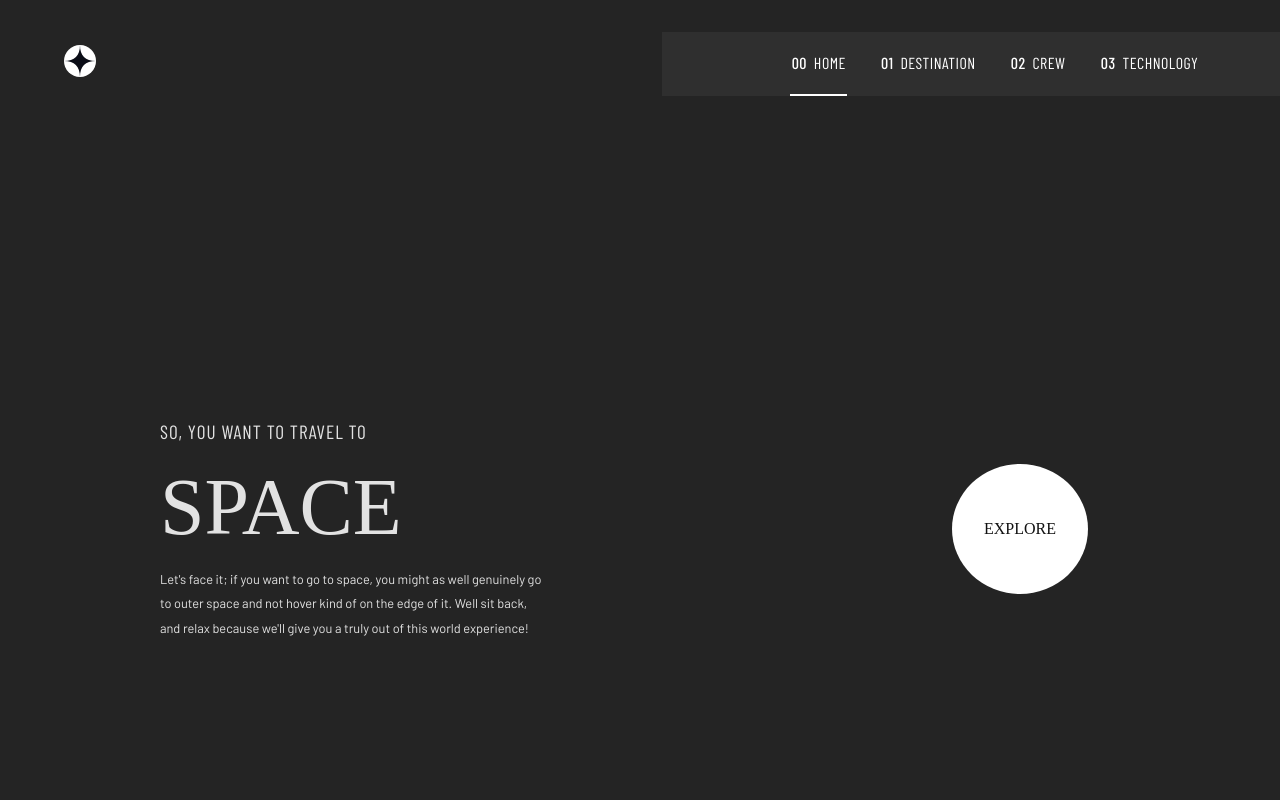
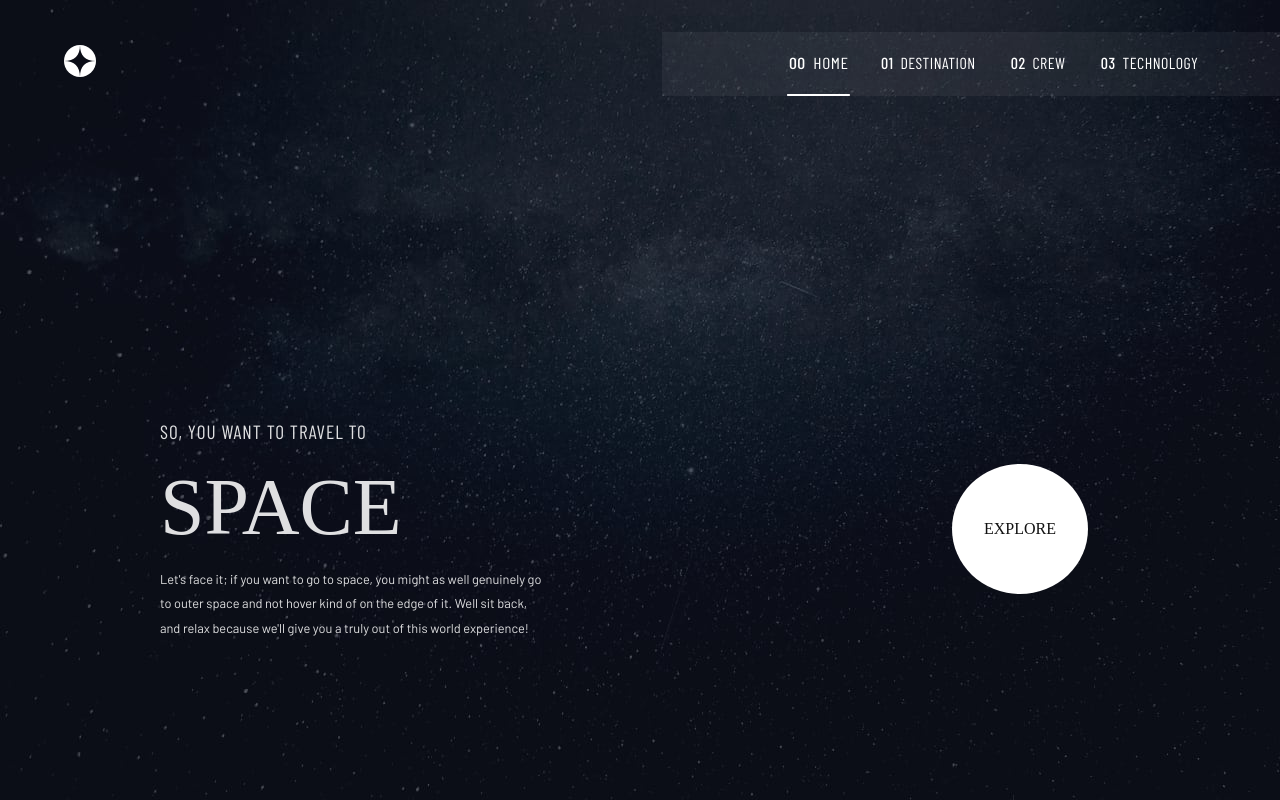
Before and after one commit to aditiintechk/space-exploration-site, a React (Vite) app: page / in a window 1280 px wide. Built offline with nearby package versions, Linux system fonts and the light colour scheme; a web font is replaced by a local one.

Commit message:
Add mild animation to nav bar

```diff
--- a/src/App.css
+++ b/src/App.css
@@ -45,10 +45,6 @@ header {
 
 .item:hover {
 	opacity: 0.8;
-}
-
-.activeStyles {
-	border-bottom: 2px solid #fff;
 }
 
 .item span {
--- a/src/components/Header.jsx
+++ b/src/components/Header.jsx
@@ -4,6 +4,8 @@ import { Link, NavLink } from 'react-router-dom'
 export default function Header() {
 	const activeStyles = {
 		borderBottom: '2px solid #fff',
+		transform: 'scaleX(1.1)',
+		transition: 'transform 0.5s ease',
 	}
 	return (
 		<header>
--- a/src/index.css
+++ b/src/index.css
@@ -14,4 +14,6 @@
 
 body {
 	margin: 0;
+	height: 100vh;
+	background-image: url('./assets/destination/background-destination-desktop.jpg');
 }
```
